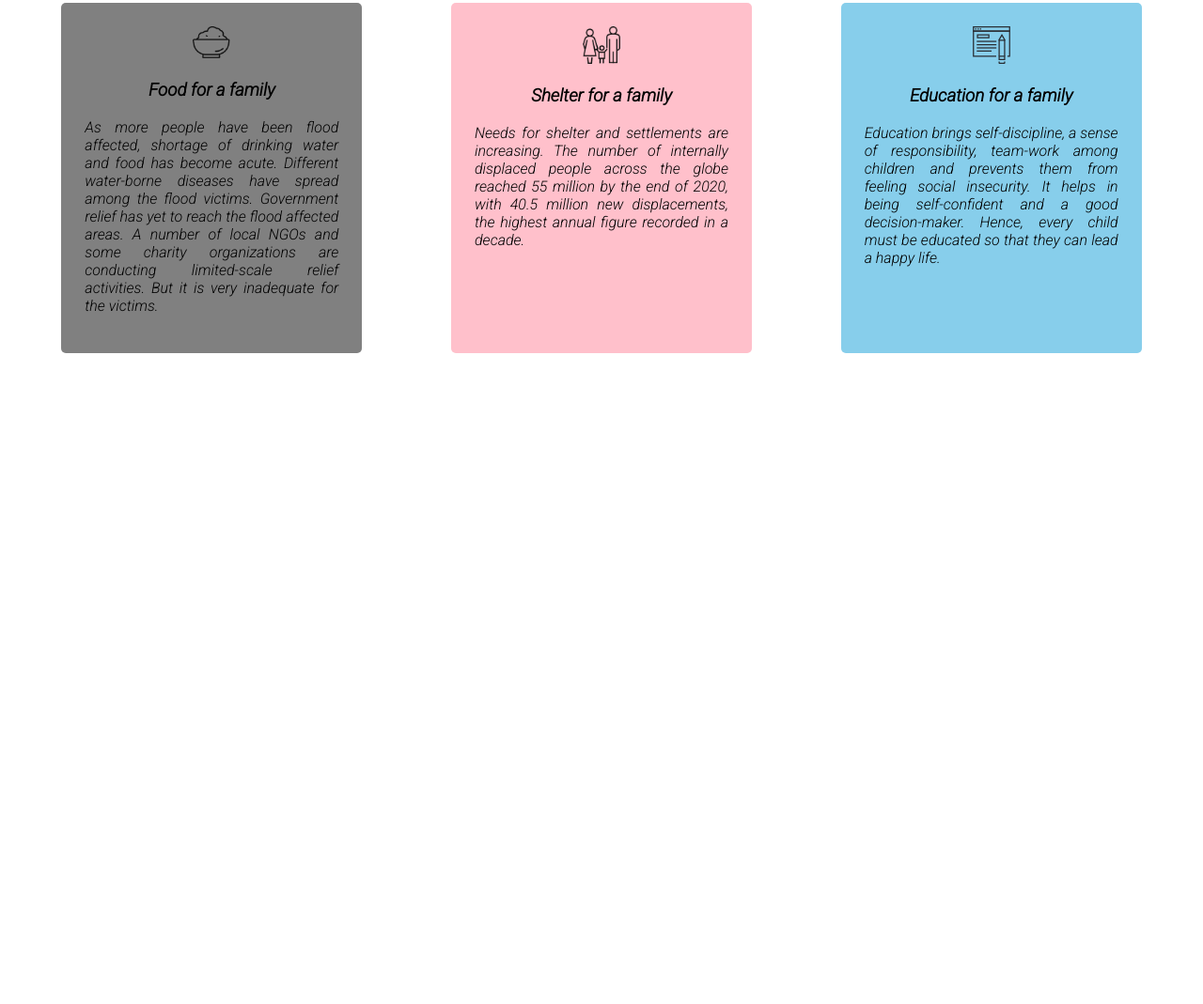
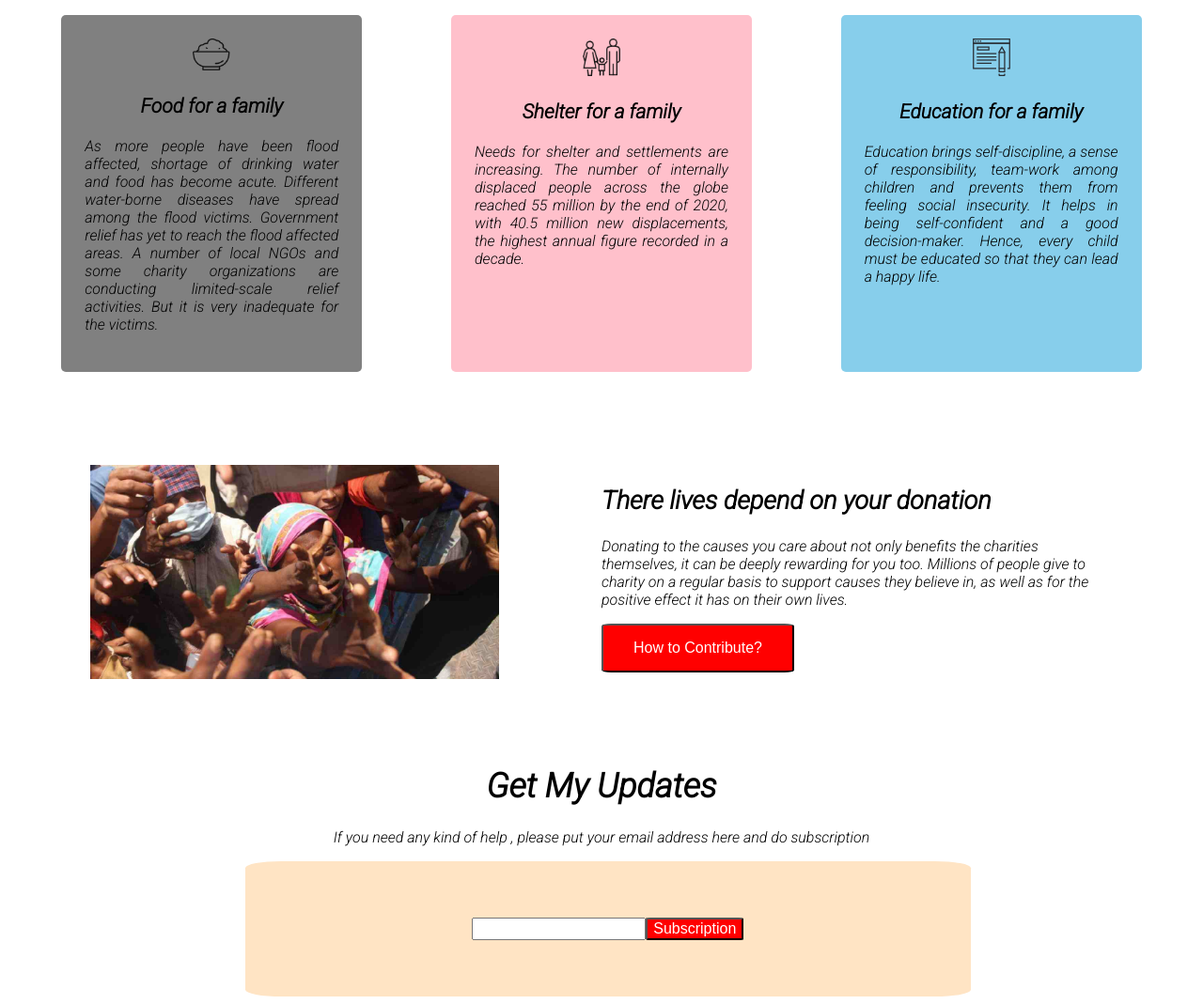
Before and after one commit to shu305/donate-today, a plain HTML site: page index.html in a window 1280 px wide. Shown: the part 1244-2313 px from the top of the page at 94% size. Before the commit the page ends 1638 px from the top, so only its background shows below. Drawn offline with Linux system fonts and the light colour scheme.

Commit message:
subscription added

```diff
--- a/index.html
+++ b/index.html
@@ -31,7 +31,7 @@
 
 
     <div class="donate-option">
-        <h1> Donate Now</h1>
+        <h1 class="tittle"> Donate Now</h1>
         <p> Your donations can help us to support children affected by undernutrition, making sure that therapeutic
             milk is available at the nutrition facilities and ready for distribution.</p>
     </div>
@@ -99,9 +99,32 @@
         </div>
 
     </section>
+    <section class="flexible-content">
+        <div class="half-width">
+            <img src="images/donation8.jpg" alt="" srcset="">
+        </div>
+        <div class="half-width">
+            <h1 class="tittle"> There lives depend on your donation</h1>
+            <p> Donating to the causes you care about not only benefits the charities themselves, it can be deeply
+                rewarding for you too. Millions of people give to charity on a regular basis to support causes they
+                believe in, as well as for the positive effect it has on their own lives.</p>
 
+            <button class="button-1"> How to Contribute?</button>
+        </div>
 
+    </section>
 
+    </section>
+    <div class="update">
+        <h1 class="tittle"> Get My Updates</h1>
+        <p> If you need any kind of help , please put your email address here and do subscription </p>
+    </div>
+
+    <div class="subscription">
+
+        <input type="email" id="email" name="email">
+        <button class="subscription-button">Subscription</button>
+    </div>
 
 
 
--- a/style.css
+++ b/style.css
@@ -1,10 +1,12 @@
 body {
     font-family: 'Roboto', sans-serif;
-
+    font-size: large;
     font-style: normal;
 }
 
+
 .tittle {
+
     font-weight: bolder lighter;
 }
 
@@ -32,7 +34,7 @@ header {
 .button-1 {
     background-color: red;
     border-radius: 5%;
-    color: black;
+    color: white;
     padding: 15px 32px;
     text-align: center;
     text-decoration: none;
@@ -111,5 +113,60 @@ header {
 .icon img {
 
     width: 40px;
+}
+
+.flexible-content {
+    display: flex;
+    margin: 5%;
+    padding: 2%;
+
 
 }
+
+.half-width {
+    width: 50%;
+
+
+}
+
+.half-width img {
+    width: 80%;
+    background-repeat: no-repeat;
+}
+
+.link-button {
+    text-decoration: none;
+    background-image: linear-gradient(orange, tomato);
+    color: white;
+    font-weight: 700;
+    padding: 10px 40px;
+    border-radius: 5px;
+}
+
+.update {
+    text-align: center;
+}
+
+.subscription {
+    margin-left: 20%;
+    background-position: center;
+    background-color: bisque;
+    border-radius: 5%;
+    color: white;
+    background-position: center;
+    height: 90%;
+    width: 50%;
+    padding: 60px 70px;
+    justify-content: center;
+    display: flex;
+    font-size: 16px;
+}
+
+.subscription-button {
+    background-color: red;
+    border-radius: 5%;
+    color: white;
+    text-decoration: none;
+    display: inline-block;
+    font-size: 16px;
+}
```
